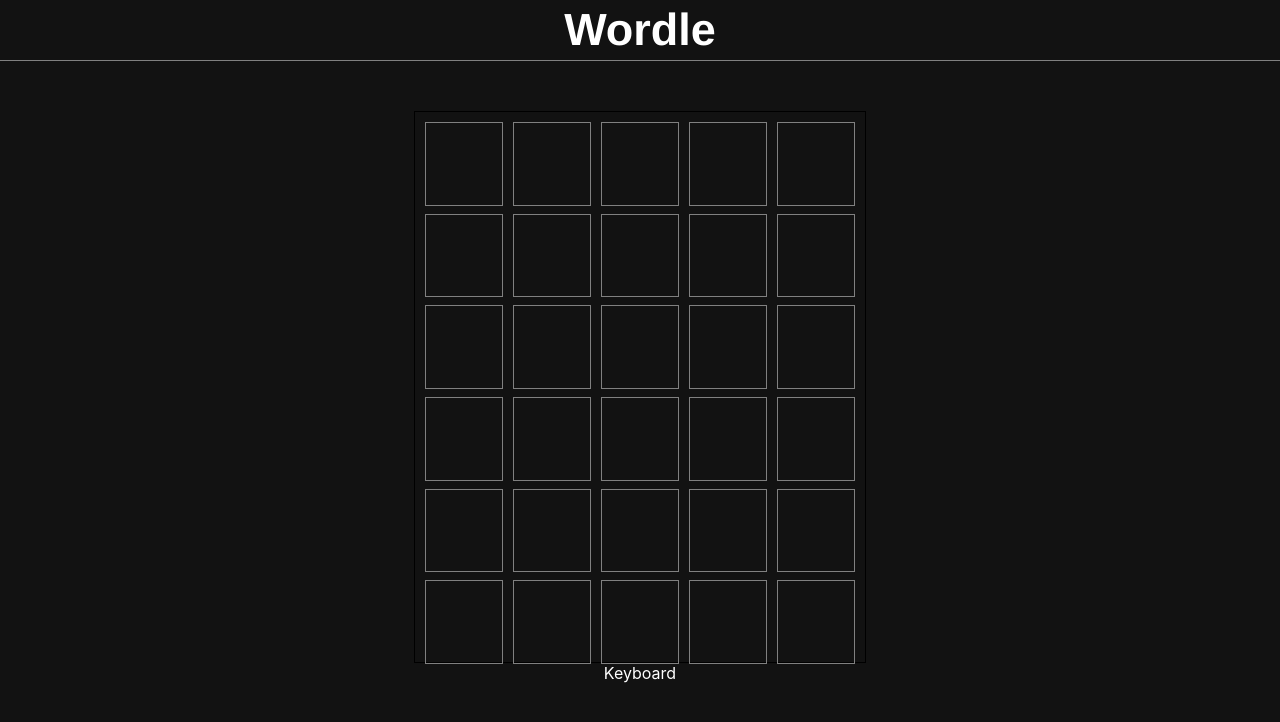
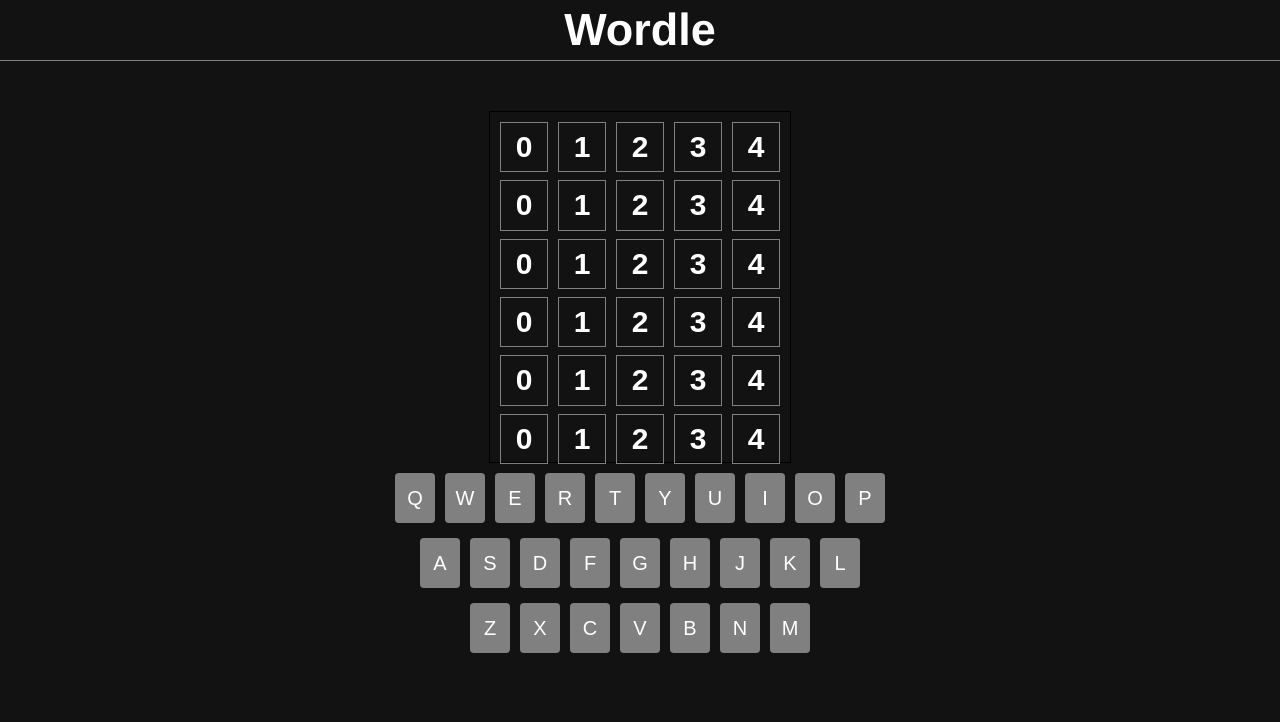
Before and after one commit to bimalstha23/Wordle, a React (Create React App) app: page / in a window 1280 px wide. Shown: the top 722 px of the page. Built offline with nearby package versions, Linux system fonts and the light colour scheme.

Commit message:
Keybaord Added

```diff
--- a/src/App.css
+++ b/src/App.css
@@ -36,8 +36,8 @@
 }
 
 .board {
-  width: 450px;
-  height: 550px;
+  width: 300px;
+  height: 350px;
   border: 1px solid black;
   display: flex;
   flex-direction: column;
@@ -75,48 +75,7 @@
   background-color: #3a393c;
 }
 
-.keyboard {
-  width: 700px;
-  height: 300px;
-  margin-top: 60px;
-}
 
-.line1 {
-  flex: 33%;
-  display: flex;
-  flex-direction: row;
-  display: flex;
-  justify-content: center;
-  margin: 5px;
-}
-.line2 {
-  flex: 33%;
-  display: flex;
-  flex-direction: row;
-  justify-content: center;
-  margin: 5px;
-}
-.line3 {
-  flex: 33%;
-  display: flex;
-  flex-direction: row;
-  justify-content: center;
-  margin: 5px;
-}
-
-.key {
-  width: 50px;
-  height: 70px;
-  margin: 5px;
-  border-radius: 4px;
-  display: grid;
-  place-items: center;
-  font-size: 20px;
-  background-color: grey;
-  color: white;
-  font-family: Arial, Helvetica, sans-serif;
-  cursor: pointer;
-}
 
 #big {
   width: 100px;
--- a/src/components/Board.tsx
+++ b/src/components/Board.tsx
@@ -1,4 +1,4 @@
-import React, { useState } from 'react'
+import React, {  } from 'react'
 // import { boardContentDefault } from '../config/words';
 import { Letter } from './letter';
 
--- a/src/components/Keyboard.tsx
+++ b/src/components/Keyboard.tsx
@@ -1,7 +1,33 @@
 import React from 'react'
+import './keyboard.css'
+export const Keyboard = () => {
+  const firstRow = ['Q', 'W', 'E', 'R', 'T', 'Y', 'U', 'I', 'O', 'P']
+  const secondRow = ['A', 'S', 'D', 'F', 'G', 'H', 'J', 'K', 'L']
+  const thirdRow = ['Z', 'X', 'C', 'V', 'B', 'N', 'M']
+  return (
+    <div>
+      <div className="line1">
+        {firstRow.map((letter, index) => (
+          <div key={index} className="key">
+            {letter}
+          </div>
+        ))}
+      </div>
+      <div className="line2">
+        {secondRow.map((letter, index) => (
+          <div key={index} className="key">
+            {letter}
+          </div>
+        ))}
+      </div>
+      <div className="line3">
+        {thirdRow.map((letter, index) => (
+          <div key={index} className="key">
+            {letter}
+          </div>
+        ))}
+      </div>
 
-export const Keyboard = () => {
-  return (
-    <div>Keyboard</div>
+    </div>
   )
 }
--- /dev/null
+++ b/src/components/keyboard.css
@@ -0,0 +1,42 @@
+.keyboard {
+  width: 600px;
+  height: 200px;
+  margin-top: 60px;
+}
+
+.line1 {
+    flex: 33%;
+    display: flex;
+    flex-direction: row;
+    display: flex;
+    justify-content: center;
+    margin: 5px;
+  }
+  .line2 {
+    flex: 33%;
+    display: flex;
+    flex-direction: row;
+    justify-content: center;
+    margin: 5px;
+  }
+  .line3 {
+    flex: 33%;
+    display: flex;
+    flex-direction: row;
+    justify-content: center;
+    margin: 5px;
+  }
+
+  .key {
+    width: 40px;
+    height: 50px;
+    margin: 5px;
+    border-radius: 4px;
+    display: grid;
+    place-items: center;
+    font-size: 20px;
+    background-color: grey;
+    color: white;
+    font-family: Arial, Helvetica, sans-serif;
+    cursor: pointer;
+  }
--- a/src/components/letter.tsx
+++ b/src/components/letter.tsx
@@ -1,10 +1,11 @@
 import React from 'react'
 
 export const Letter = (props: any) => {
-    const { Letterpos, Attempvalue } = props
+    const { attempPos, Attempvalue } = props
+    console.log(attempPos, Attempvalue)
     return (
         <div className='letter'>
-            <div>{Letterpos}</div>
+            <div>{attempPos}</div>
         </div>
     )
 }
```
